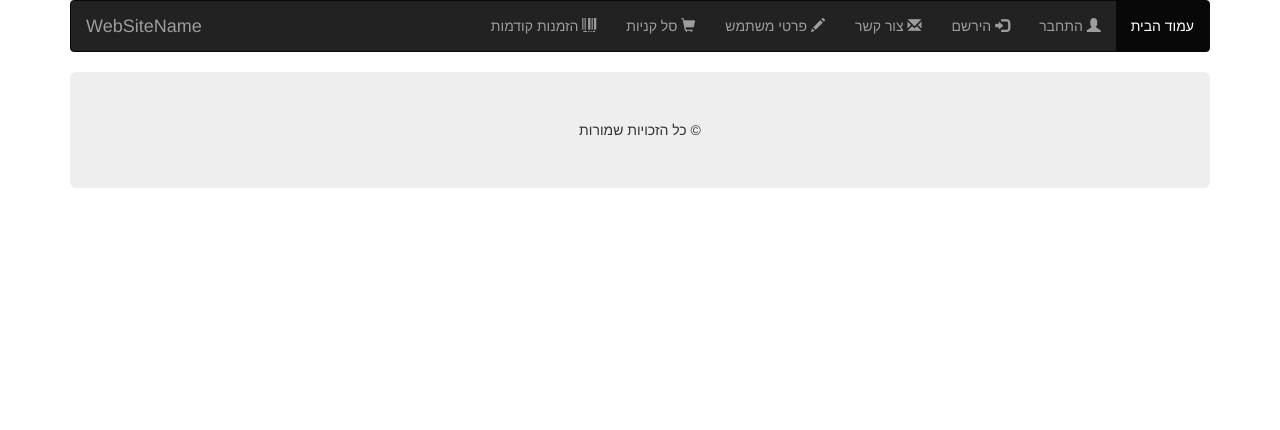
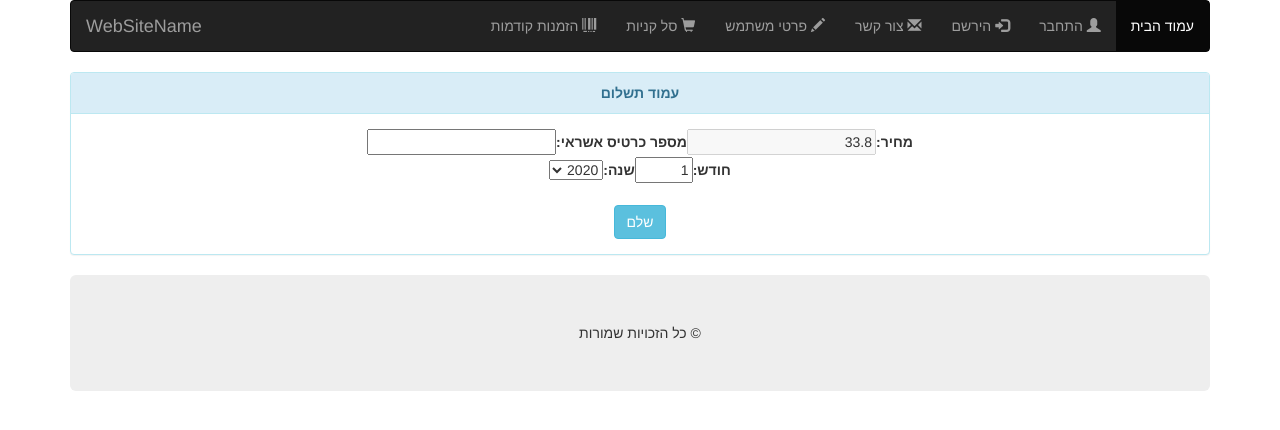
Before and after one commit to TzahiBHM/WebFinalProject, an Angular app in the folder angular project/Zolbo/: page /payment in a window 1280 px wide. Before the commit this address led to /. Shown: the top 430 px of the page. Built offline with nearby package versions, Linux system fonts and the light colour scheme.

Commit message:
add payment page

```diff
--- a/angular project/Zolbo/src/app/app-routing.module.ts
+++ b/angular project/Zolbo/src/app/app-routing.module.ts
@@ -8,7 +8,7 @@ import { ContactComponent } from './contact/contact.component';
 import { UserInfoComponent } from './user-info/user-info.component';
 import { CartShoppingComponent } from './cart-shopping/cart-shopping.component';
 import { OldOrdersComponent } from './old-orders/old-orders.component';
-
+import { PayPageComponent } from './pay-page/pay-page.component';
 const routes: Routes = [
   {path: 'index', component:SearchComponent},
   { path: '', redirectTo: '/index', pathMatch: 'full' },
@@ -18,6 +18,7 @@ const routes: Routes = [
   {path: 'info', component: UserInfoComponent },
   {path: 'cart', component: CartShoppingComponent },
   {path: 'old-orders', component: OldOrdersComponent },
+  {path: 'payment', component: PayPageComponent },
 
 ];
 
--- a/angular project/Zolbo/src/app/app.module.ts
+++ b/angular project/Zolbo/src/app/app.module.ts
@@ -12,6 +12,7 @@ import { ContactComponent } from './contact/contact.component';
 import { UserInfoComponent } from './user-info/user-info.component';
 import { CartShoppingComponent } from './cart-shopping/cart-shopping.component';
 import { OldOrdersComponent } from './old-orders/old-orders.component';
+import { PayPageComponent } from './pay-page/pay-page.component';
 
 @NgModule({
   declarations: [
@@ -24,7 +25,8 @@ import { OldOrdersComponent } from './old-orders/old-orders.component';
     ContactComponent,
     UserInfoComponent,
     CartShoppingComponent,
-    OldOrdersComponent
+    OldOrdersComponent,
+    PayPageComponent
   ],
   imports: [
     BrowserModule,
--- a/angular project/Zolbo/src/app/cart-shopping/cart-shopping.component.html
+++ b/angular project/Zolbo/src/app/cart-shopping/cart-shopping.component.html
@@ -49,5 +49,12 @@
                 </tr>
             </tbody>
         </table>
+
+        <a routerLink="/payment">
+            <button type="button" class="btn btn-primary">לתשלום</button>
+        </a>
+
+
+
     </div>
 </div>
--- /dev/null
+++ b/angular project/Zolbo/src/app/pay-page/pay-page.component.css
@@ -0,0 +1,30 @@
+/*
+        #registerForm {
+
+            direction: rtl;
+            text-align: center;
+        }
+
+        .jumbotron{
+            background-color: #93c5ff;
+        }
+
+        #registerForm input[type=text],
+        input[type=password],
+        input[type=email],
+        textarea,
+        input[type=tel] {
+            border: 1px solid black;
+            text-align: center;
+            width: 60%;
+            margin: auto;
+        }
+        textarea{
+            text-align:right;
+
+        }
+*/
+
+.panel{
+    text-align: center;
+}
--- /dev/null
+++ b/angular project/Zolbo/src/app/pay-page/pay-page.component.html
@@ -0,0 +1,39 @@
+<head>
+    <!-- Latest compiled and minified CSS -->
+    <link rel="stylesheet" href="https://maxcdn.bootstrapcdn.com/bootstrap/3.4.1/css/bootstrap.min.css">
+
+    <!-- jQuery library -->
+    <script src="https://ajax.googleapis.com/ajax/libs/jquery/3.5.1/jquery.min.js"></script>
+
+    <!-- Latest compiled JavaScript -->
+    <script src="https://maxcdn.bootstrapcdn.com/bootstrap/3.4.1/js/bootstrap.min.js"></script>
+
+</head>
+
+<div class="container" style="direction: rtl;">
+    <div class="panel panel-info">
+        <div class="panel-heading" style="text-align: center;"><b>עמוד תשלום</b></div>
+        <div class="panel-body">
+
+            <form>
+
+
+                <label for="price">מחיר:</label>
+                <input type="text" value="{{price}}" disabled />
+
+                <label for="card">מספר כרטיס אשראי:</label>
+                <input #inCard type="text" pattern="[0-9]{16}" required />
+                <br />
+                <label for="month">חודש:</label>
+                <input #inMonth type="number" min="0" max="12" value="1" />
+
+                <label for="year">שנה:</label>
+                <select>
+                    <option *ngFor="let y of years">{{y}}</option>
+                </select>
+
+                <br /><br />
+                <button class="btn btn-info" type="submit">שלם</button>
+            </form>
+        </div>
+    </div>
--- /dev/null
+++ b/angular project/Zolbo/src/app/pay-page/pay-page.component.ts
@@ -0,0 +1,21 @@
+import { Component, OnInit } from '@angular/core';
+
+@Component({
+  selector: 'app-pay-page',
+  templateUrl: './pay-page.component.html',
+  styleUrls: ['./pay-page.component.css']
+})
+export class PayPageComponent implements OnInit {
+  price:number=33.8;
+  years:number[]=[2020,2021,2022,2023,2024,2025];
+
+  public checkBeforSend(cardNumber:number,month: number):void{
+
+  }
+
+  constructor() { }
+
+  ngOnInit(): void {
+  }
+
+}
```
Also changed, not shown: angular project/Zolbo/src/app/header/header.component.html (line endings or trailing spaces).
